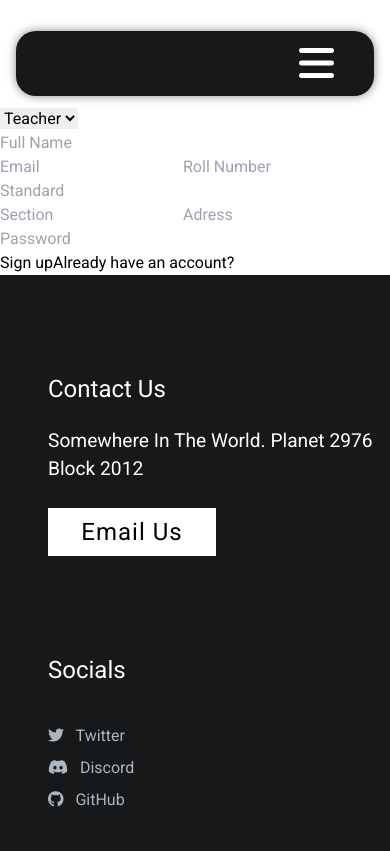
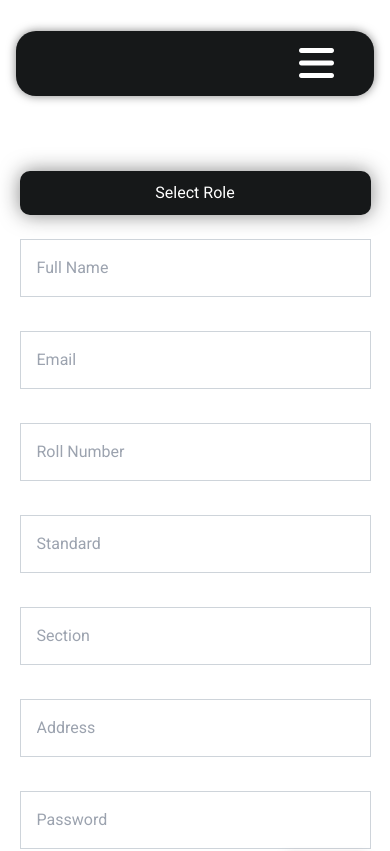
Before and after one commit to TheToadSannin/auto_applica, a React (Create React App) app: page /signup in a window 390 px wide. Shown: the top 851 px of the page. Built offline with nearby package versions, Linux system fonts and the light colour scheme; a web font is replaced by a local one.

Commit message:
Login and Signup design complete

```diff
--- a/src/App.css
+++ b/src/App.css
@@ -371,36 +371,144 @@ footer .footer p {
   justify-content: center;
   /* font-family: "Tektur", cursive; */
 }
-.formMain .form{
+
+.formMain .form {
   width: 500px;
 }
 
-.formMain .form .creds{
+.formMain .form .creds {
   display: flex;
   flex-direction: column;
   width: 100%;
 }
 
-.formMain .form .creds input{
+.formMain .form .creds input {
   width: 100%;
   padding: 1em;
-  margin: 1.5em 0;
+  margin: 1.5em 1em 0 0;
   border: 1px solid #ced4da;
   outline: none;
   font-size: 16px;
 }
 
-.formMain .form .creds input:focus{
+.formMain .form .creds input:focus {
   border: 1px solid gray;
   box-shadow: 0 0 10px #ced4da;
 }
 
 
-.formMain .form .creds input:first-child{
+.formMain .form .creds input:first-child {
   margin-top: 3em;
 }
 
+.formMain .form .actionBtn {
+  display: flex;
+  flex-direction: column;
+  align-items: flex-end;
+  padding: 0.5em 0 0 0;
+}
 
+.formMain .form .actionBtn a {
+  padding: 1em 0;
+  color: #495057;
+}
+
+.formMain .form .actionBtn a:hover {
+  color: black;
+}
+
+.formMain .form .actionBtn button {
+  width: 90px;
+  background-color: #d61a3c;
+  color: white;
+  padding: 0.5em 1em;
+  border-radius: 10px;
+  box-shadow: 0 0 10px rgba(100, 11, 11, 0.5);
+  transition: all ease 0.5s;
+}
+
+.formMain .form .actionBtn button:hover {
+  transform: scale(1.05);
+  box-shadow: 0 0 20px rgba(100, 11, 11, 0.5);
+}
+
+
+/* Signup form */
+.mainSignup {
+  padding: 2em;
+  margin-top: 2em;
+  display: flex;
+  justify-content: center;
+}
+
+.mainSignup .signupForm {
+  width: 700px;
+}
+
+.mainSignup .signupForm .creds {
+  display: grid;
+  grid-template-columns: 1fr 1fr;
+  gap: 10px;
+}
+
+.mainSignup .signupForm .creds input {
+  width: 100%;
+  padding: 1em;
+  margin: 1.5em 0 0 0;
+  border: 1px solid #ced4da;
+  outline: none;
+  font-size: 16px;
+}
+
+.mainSignup .signupForm .creds input:focus {
+  border: 1px solid gray;
+  box-shadow: 0 0 10px #ced4da;
+}
+
+.mainSignup .signupForm .actionBtn {
+  display: flex;
+  flex-direction: column;
+  align-items: flex-end;
+  padding: 0.5em 0 0 0;
+}
+
+.mainSignup .signupForm .actionBtn button {
+  width: 90px;
+  background-color: #d61a3c;
+  color: white;
+  padding: 0.5em 1em;
+  border-radius: 10px;
+  box-shadow: 0 0 10px rgba(100, 11, 11, 0.5);
+  transition: all ease 0.5s;
+}
+.mainSignup .signupForm .actionBtn button:hover {
+  transform: scale(1.05);
+  box-shadow: 0 0 20px rgba(100, 11, 11, 0.5);
+}
+
+.mainSignup .signupForm .actionBtn a {
+  padding: 1em 0;
+  color: #495057;
+}
+
+
+@media (max-width: 550px) {
+
+  .formMain .form,
+  .mainSignup .signupForm {
+    width: 90vw;
+  }
+}
+
+@media (max-width: 768px) {
+  .mainSignup .signupForm .creds {
+    display: flex;
+    flex-direction: column;
+  }
+  .mainSignup .signupForm{
+    width: 90vw;
+  }
+}
 
 /* Dropdown Component */
 
--- a/src/components/Dropdown.jsx
+++ b/src/components/Dropdown.jsx
@@ -8,14 +8,15 @@ const Dropdown = () => {
         dropdown_items.forEach((e)=>{
             e.addEventListener("click", ()=>{
                 document.querySelector(".dropdown>span").innerHTML = e.textContent;
-                console.log(e.getAttribute("value"));
+                const value = e.getAttribute("value");
+                document.querySelector(".dropdown>span").setAttribute("value", value);
             })
         })
     }, [])
 
     return (
         <div className="dropdown">
-            <span>Select Role</span>
+            <span value="">Select Role</span>
             <div className="dropdown-content">
                 <span value="teacher">Teacher</span>
                 <span value="student">Student</span>
--- a/src/pages/Login.jsx
+++ b/src/pages/Login.jsx
@@ -22,8 +22,10 @@ const Login = (props) => {
   const handleLogin = async (e) => {
     e.preventDefault();
 
-    const role = document.getElementById("role_dropdown");
-    if (role.value === "teacher") {
+
+    // Selecting Role
+    const role = document.querySelector(".dropdown>span").getAttribute("value");
+    if (role === "teacher") {
       const response = await fetch("http://localhost:5000/api/loginTeacher", {
         method: "POST",
         headers: {
@@ -49,7 +51,8 @@ const Login = (props) => {
         // setAuthenticated(true);
         navigate("/teacher/dashboard");
       }
-    } else {
+    }
+    else if(role === "student"){
       const response = await fetch("http://localhost:5000/api/loginStudent", {
         method: "POST",
         headers: {
@@ -73,6 +76,10 @@ const Login = (props) => {
         navigate("/student/dashboard");
       }
     }
+
+    else{
+      console.log("Select Role");
+    }
   };
 
   return (
@@ -80,16 +87,7 @@ const Login = (props) => {
       <div className=" ">
         <form onSubmit={handleLogin} className="form">
           {/* dropdown menu =============================*/}
-          {/* <div className="role_dropdown">
-            <select name="role_dropdown" id="role_dropdown">
-              <option className="teacherRole" value="teacher">
-                Teacher
-              </option>
-              <option value="student">Student</option>
-            </select>
-          </div> */}
           <Dropdown/>
-
           {/* ======================================== */}
 
           <div className="creds">
@@ -113,17 +111,19 @@ const Login = (props) => {
               onChange={handleChange}
             />
           </div>
+
           <div className="actionBtn">
-            <Link to={"/forgotpassword"} className="forgotPassword">
+            <Link to={"/forgotpassword"}>
               Forgot Password?
             </Link>
             <button type="submit" className="">
               Login
             </button>
-            <Link to={"/signup"} className="newUser">
+            <Link to={"/signup"}>
               New User?
             </Link>
           </div>
+
         </form>
       </div>
     </main>
--- a/src/pages/Signup.jsx
+++ b/src/pages/Signup.jsx
@@ -1,6 +1,7 @@
 import React, { useState } from "react";
 import { useEffect } from "react";
 import { Link, useNavigate } from "react-router-dom";
+import Dropdown from "../components/Dropdown";
 
 const Signup = () => {
   const navigate = useNavigate();
@@ -23,15 +24,8 @@ const Signup = () => {
   document.getElementsByTagName("title")[0].text = "Signup";
 
   useEffect(() => {
-    const role = document.getElementById("role_dropdown");
-    role.onchange = function () {
-      const roll_no = document.getElementById("student_div");
-      if (role.value === "teacher") {
-        roll_no.style.display = "none";
-      } else {
-        roll_no.style.display = "block";
-      }
-    };
+    const role = document.querySelector(".dropdown>span").getAttribute("value");
+    console.log(role);
   }, []);
 
   const handleSubmit = async (e) => {
@@ -93,17 +87,19 @@ const Signup = () => {
   };
 
   return (
-    <main className="signupform">
+    <main className="mainSignup">
       <div className="">
-        <form onSubmit={handleSubmit} className="">
-          <div className="role_dropdown">
+        <form onSubmit={handleSubmit} className="signupForm">
+          {/* <div className="role_dropdown">
             <select name="role_dropdown" id="role_dropdown">
               <option value="teacher">Teacher</option>
               <option value="student">Student</option>
             </select>
-          </div>
+          </div> */}
 
-          <div className="creds fullName">
+          <Dropdown />
+
+          <div className="creds">
           <input
               className=" "
               type="text"
@@ -113,9 +109,6 @@ const Signup = () => {
               value={credentials.fullname}
               onChange={handleChange}
             />
-          </div>
-          <div className="subCreds">
-            <div className="creds">
             <input
               className=" "
               type="email"
@@ -143,8 +136,6 @@ const Signup = () => {
               value={credentials.standard}
               onChange={handleChange}
             />
-            </div>
-            <div className="creds">
                         <input
               className="Section"
               type="text"
@@ -157,7 +148,7 @@ const Signup = () => {
             <input
               className=" "
               type="textbox"
-                placeholder="Adress"
+              placeholder="Address"
               name="address"
               id="address"
               value={credentials.address}
@@ -173,7 +164,7 @@ const Signup = () => {
               onChange={handleChange}
             />
           </div>
-          </div>
+
 
           <div className="actionBtn">
             <button type="submit" className="">
```
Lines whose indentation alone changed are shown as unchanged.
